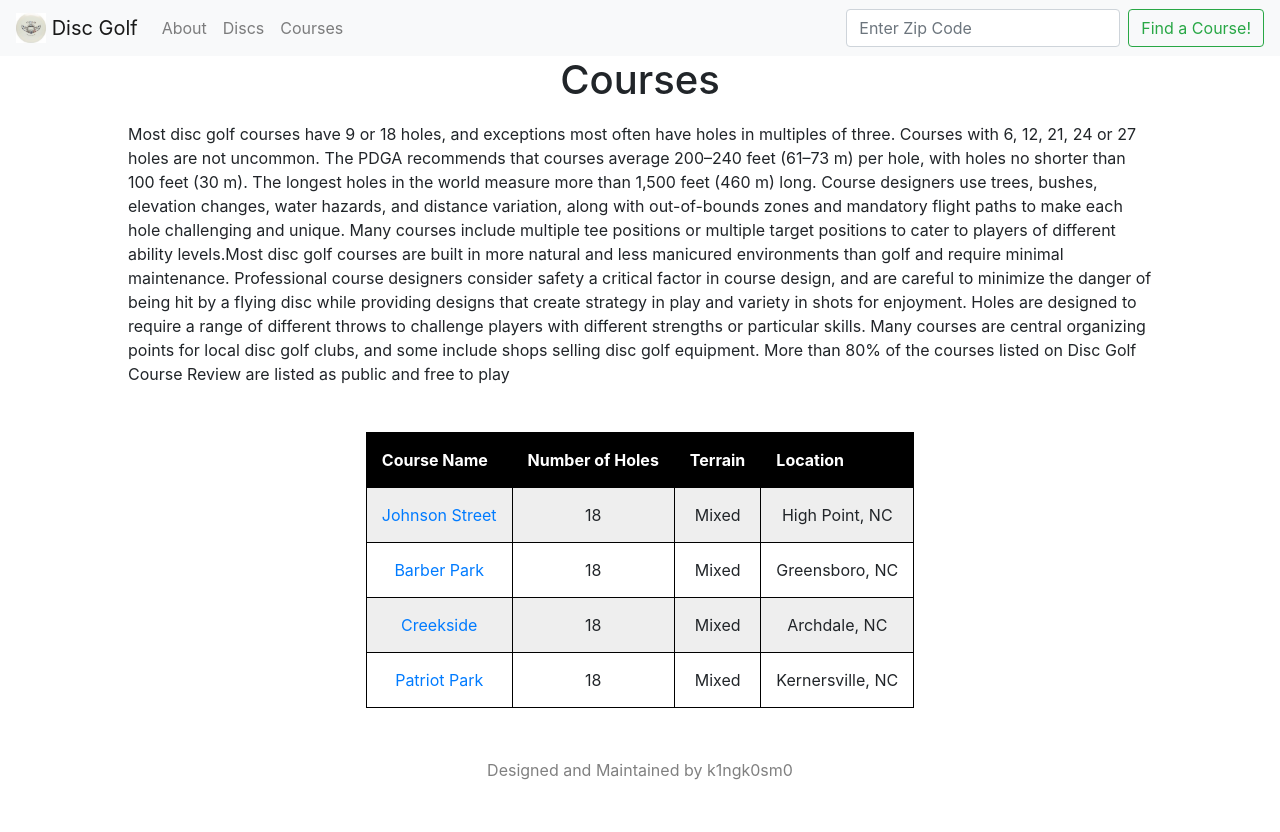
After one commit to k1ngk0sm0/project0, a Flask app: page /courses in a window 1280 px wide. The commit adds this page. Run offline with Flask 2, Linux system fonts and the light colour scheme; some libraries are stand-ins or nearby versions.

Commit message:
working site, no sass

```diff
--- a/app.py
+++ b/app.py
@@ -10,5 +10,13 @@ def index():
 def about():
     return render_template('about.html')
 
+@app.route('/discs')
+def discs():
+    return render_template('discs.html')
+
+@app.route('/courses')
+def courses():
+    return render_template('courses.html')
+
 if __name__ == "__main__":
     app.run(debug=True)
--- a/static/styles.css
+++ b/static/styles.css
@@ -19,3 +19,17 @@ p {
     padding-right: 10%;
     padding-left: 10%;
 }
+
+@media (min-width: 992px) {
+    #basket {
+        margin-left: 50%;
+        transform: translateX(-50%);
+        width: 150%;
+    }
+}
+
+@media (max-width: 992px) {
+    #basket {
+        width: 100%;
+    }
+}
--- /dev/null
+++ b/static/styles.scss
@@ -0,0 +1,25 @@
+$tablePadding: 15px;
+
+%tableBorder {
+    border: 1px solid black;
+    border-collapse:collapse;
+}
+
+#courseTable{
+    @extend %tableBorder;
+    th {
+        padding: $tablePadding;
+        color: white;
+        background-color: black;
+    }
+    td {
+        padding: $tablePadding;
+        text-align: center;
+    }
+    tr:nth-child(even) {
+        background-color:  #eee;
+    }
+    tr:nth-child(odd) {
+        background-color: #fff;
+    }
+}
--- a/templates/about.html
+++ b/templates/about.html
@@ -14,7 +14,7 @@ h3 {
 
 {% block main %}
 <div id='about'>
-    <h1 class='header'>All About</h1>
+    <h1 class='header'>A Brief Overview</h1>
     <p>Disc golf is a flying disc sport in which players throw a disc at a target; it is played using rules similar to golf.
         It is usually played on a course of 9 or 18 holes. Players complete a hole by throwing a disc from a tee area toward a target,
         throwing again from the landing position of the disc until the target is reached. Usually, the number of throws a player uses to
--- /dev/null
+++ b/templates/courses.html
@@ -0,0 +1,79 @@
+{% extends 'layout.html' %}
+
+{% block style %}
+<style>
+    table, th, td {
+                border: 1px solid black;
+                border-collapse:collapse;
+            }
+            th, td {
+                padding: 15px;
+            }
+            td {
+                text-align: center;
+            }
+            table tr:nth-child(even) {
+                background-color:  #eee;
+            }
+            table tr:nth-child(odd) {
+                background-color: #fff;
+            }
+            table th {
+                color: white;
+                background-color: black;
+            }
+            p {
+                padding-top: 10px;
+                padding-bottom: 30px;
+            }
+</style>
+{% endblock %}
+
+{% block title %}Courses{% endblock %}
+
+{% block main %}
+<h1>Courses</h1>
+<p>
+    Most disc golf courses have 9 or 18 holes, and exceptions most often have holes in multiples of three. Courses with 6, 12, 21, 24 or 27 holes are not uncommon.
+    The PDGA recommends that courses average 200–240 feet (61–73 m) per hole, with holes no shorter than 100 feet (30 m). The longest holes in the world measure more
+    than 1,500 feet (460 m) long. Course designers use trees, bushes, elevation changes, water hazards, and distance variation, along with out-of-bounds zones and mandatory
+    flight paths to make each hole challenging and unique. Many courses include multiple tee positions or multiple target positions to cater to players of different ability
+    levels.Most disc golf courses are built in more natural and less manicured environments than golf and require minimal maintenance. Professional course designers consider
+    safety a critical factor in course design, and are careful to minimize the danger of being hit by a flying disc while providing designs that create strategy in play and
+    variety in shots for enjoyment. Holes are designed to require a range of different throws to challenge players with different strengths or particular skills. Many courses
+    are central organizing points for local disc golf clubs, and some include shops selling disc golf equipment. More than 80% of the courses listed on Disc Golf Course Review
+    are listed as public and free to play
+</p>
+<table id='courseTable' align="center">
+    <tr>
+        <th>Course Name</th>
+        <th>Number of Holes</th>
+        <th>Terrain</th>
+        <th>Location</th>
+    </tr>
+    <tr>
+        <td><a href="https://www.dgcoursereview.com/course.php?id=694">Johnson Street</a></td>
+        <td>18</td>
+        <td>Mixed</td>
+        <td>High Point, NC</td>
+    </tr>
+    <tr>
+        <td><a href="https://www.dgcoursereview.com/course.php?id=900">Barber Park</a></td>
+        <td>18</td>
+        <td>Mixed</td>
+        <td>Greensboro, NC</td>
+    </tr>
+    <tr>
+        <td><a href="https://www.dgcoursereview.com/course.php?id=3322">Creekside</a></td>
+        <td>18</td>
+        <td>Mixed</td>
+        <td>Archdale, NC</td>
+    </tr>
+    <tr>
+        <td><a href="https://www.dgcoursereview.com/course.php?id=7544">Patriot Park</a></td>
+        <td>18</td>
+        <td>Mixed</td>
+        <td>Kernersville, NC</td>
+    </tr>
+</table>
+{% endblock %}
--- a/templates/index.html
+++ b/templates/index.html
@@ -4,6 +4,6 @@
 
 {% block main %}
 <div class='container'>
-    <img src={{ url_for('static', filename='images/basket.jpg')}} style='width:100%'>
+    <img id='basket' src={{ url_for('static', filename='images/basket.jpg')}}>
 </div>
 {% endblock %}
--- a/templates/layout.html
+++ b/templates/layout.html
@@ -21,21 +21,26 @@
             <img src={{ url_for('static', filename="images/distance.jpg")}} width="30" height="30" class="d-inline-block align-top" alt="">
             Disc Golf
         </a>
-        <button class="navbar-toggler" type="button" data-toggle="collapse" data-target="#navbarNav" aria-controls="navbarNav" aria-expanded="false" aria-label="Toggle navigation">
+        <button class="navbar-toggler" type="button" data-toggle="collapse" data-target="#navbarSupportedContent" aria-controls="navbarSupportedContent" aria-expanded="false" aria-label="Toggle navigation">
           <span class="navbar-toggler-icon"></span>
         </button>
-        <div class="collapse navbar-collapse" id="navbarNav">
-          <ul class="navbar-nav">
+
+        <div class="collapse navbar-collapse" id="navbarSupportedContent">
+          <ul class="navbar-nav mr-auto">
             <li class="nav-item">
                 <a class="nav-link" href="/about">About</a>
               </li>
               <li class="nav-item">
-              <a class="nav-link" href="#">Discs</a>
+                <a class="nav-link" href="/discs">Discs</a>
               </li>
               <li class="nav-item">
-              <a class="nav-link" href="#">Courses</a>
+                <a class="nav-link" href="/courses">Courses</a>
               </li>
           </ul>
+          <form class="form-inline my-2 my-lg-0" action="https://www.dgcoursereview.com/browse.php" method="get">
+            <input class="form-control mr-sm-2 search" type="text" placeholder="Enter Zip Code" name='zipcode'>
+            <button class="btn btn-outline-success my-2 my-sm-0 search" type="submit">Find a Course!</button>
+          </form>
         </div>
     </nav>
 
```
Also changed, not shown: templates/discs.html (added, +55 -0 lines), 1 other file. Lines whose indentation alone changed are shown as unchanged.
